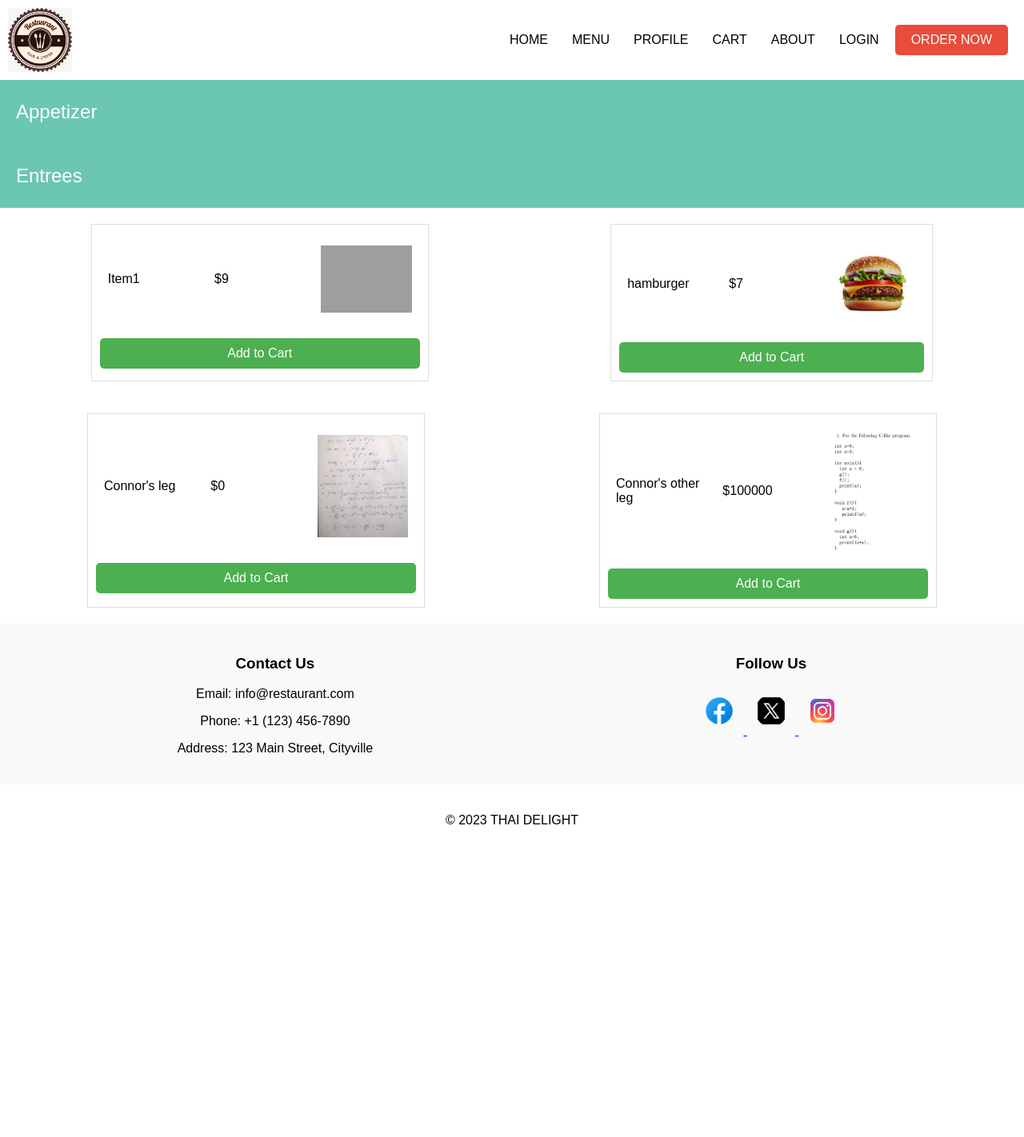
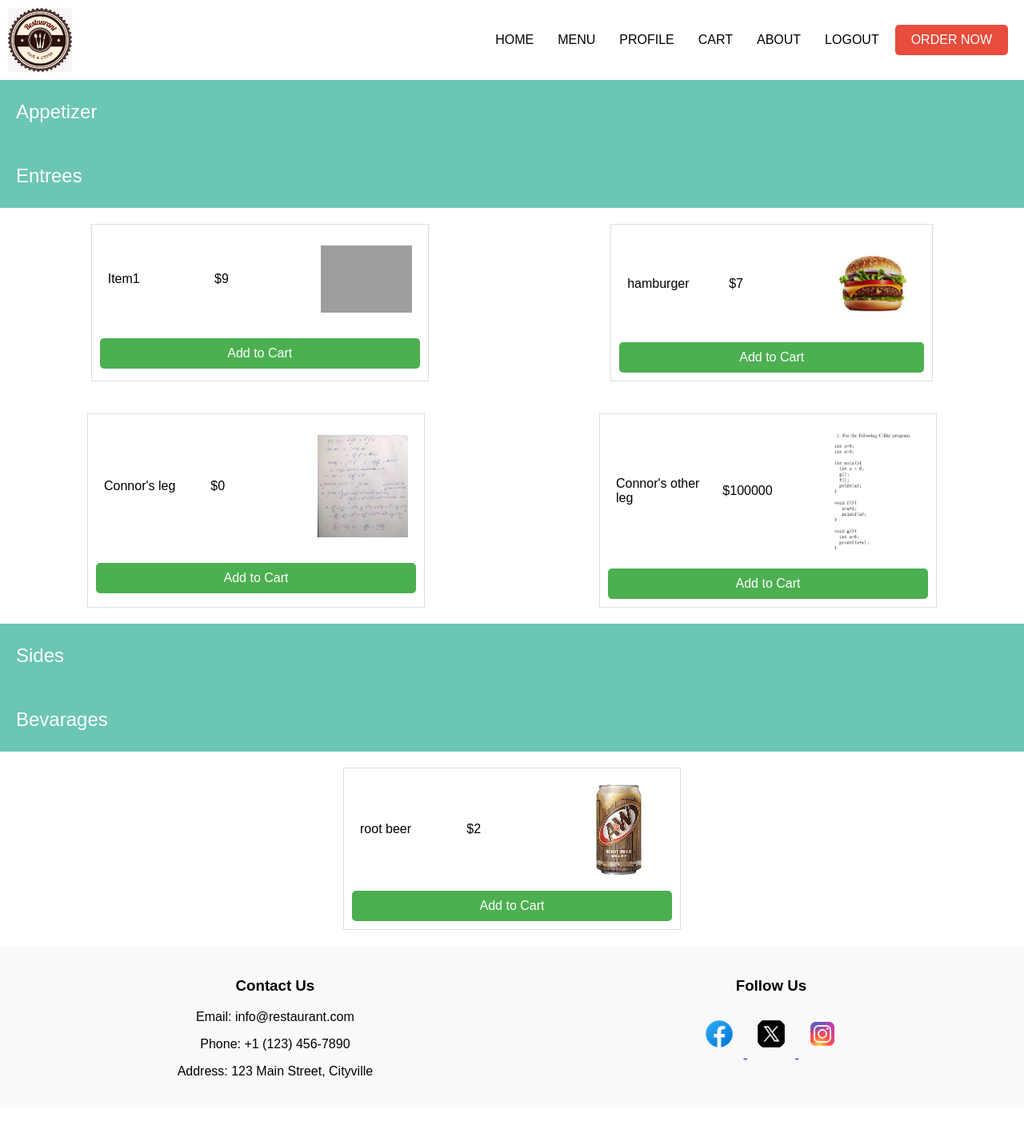
Before and after one commit to Ananypratap007/CS3203-Group-Project, a Django app: page /menu/ in a window 1280 px wide. Shown: the top 1422 px of the page at 80% size. Before the commit the page ends 1031 px from the top, so only its background shows below. Run offline with Django 4.2, Linux system fonts and the light colour scheme; a user stored in the database is signed in; data comes from the database, SQL or seed files in the repository; both versions use the stored data as it was after the commit; grey boxes are pictures that could not be loaded.

Commit message:
integrated database to menu

```diff
--- a/SEProject/myapp/static/js/script.js
+++ b/SEProject/myapp/static/js/script.js
@@ -15,7 +15,7 @@
 }
 const csrftoken = getCookie('csrftoken');
 
-let btns = document.querySelectorAll(".productContainer button")
+let btns = document.querySelectorAll(".individual-item button")
 
 btns.forEach(btn=>{
     btn.addEventListener("click", addToCart)
--- a/SEProject/myapp/templates/header.html
+++ b/SEProject/myapp/templates/header.html
@@ -19,7 +19,11 @@
         <a href="{% url 'myapp:profile' %}">PROFILE</a>
         <a href="{% url 'myapp:cart' %}">CART</a>
         <a href="{% url 'myapp:about' %}">ABOUT</a>
-        <a href="{% url 'login' %}?next={{ request.path }}">LOGIN</a>
+        {% if user.is_authenticated %}
+          <a href="{% url 'logout' %}?next={% url 'myapp:home' %}">LOGOUT</a>
+        {% else %}
+          <a href="{% url 'login' %}?next={{ request.path }}">LOGIN</a>
+{% endif %}
         <a href="#" id="order-now-button">ORDER NOW</a>
       </nav>
     </header>
--- a/SEProject/myapp/templates/menu.html
+++ b/SEProject/myapp/templates/menu.html
@@ -24,10 +24,47 @@
     <div class="type-title">
         Entrees
     </div>
-
     <div class="menu-detail">
         {% for product in products %}
         {% if product.category.name == "entree" %}
+        <div class="individual-item">
+            <div class="dish-name">{{product.name}}</div>
+            <div class="price-dish">${{product.price}}</div>
+            <div class="dish-img">
+              <img src="{{ product.picture.url }}" alt="Biryani Image">
+            </div>
+            <button value="{{product.id}}">Add to Cart</button>
+        </div>
+        {% endif %}
+        {% endfor %}
+        <!-- Add more menu items here -->
+    </div>
+
+    <div class="type-title">
+        Sides
+    </div>
+    <div class="menu-detail">
+        {% for product in products %}
+        {% if product.category.name == "side" %}
+        <div class="individual-item">
+            <div class="dish-name">{{product.name}}</div>
+            <div class="price-dish">${{product.price}}</div>
+            <div class="dish-img">
+              <img src="{{ product.picture.url }}" alt="Biryani Image">
+            </div>
+            <button class="add-to-cart-btn" onclick="addToCart('Biryani', 12.99)">Add to Cart</button>
+        </div>
+        {% endif %}
+        {% endfor %}
+        <!-- Add more menu items here -->
+    </div>
+
+    <div class="type-title">
+        Bevarages
+    </div>
+    <div class="menu-detail">
+        {% for product in products %}
+        {% if product.category.name == "beverage" %}
         <div class="individual-item">
             <div class="dish-name">{{product.name}}</div>
             <div class="price-dish">${{product.price}}</div>
--- a/SEProject/myapp/templates/registration/login.html
+++ b/SEProject/myapp/templates/registration/login.html
@@ -11,4 +11,5 @@
 <input type="hidden" name="next" value="{{ next }}" />
 </form>
 <a href="{% url 'myapp:home' %}"> <Button>Cancel</Button> </a>
+<a href="{% url 'myapp:signup' %}"> <Button>Signup</Button></a>
 {% endblock %}
```
Also changed, not shown: SEProject/db.sqlite3, SEProject/imgs/AW.jfif (added), SEProject/imgs/Screenshot_from_2023-02-13_14-49-36_1.png (added), SEProject/imgs/flipped_answer.png (added), SEProject/imgs/hamburger.jfif (added).
